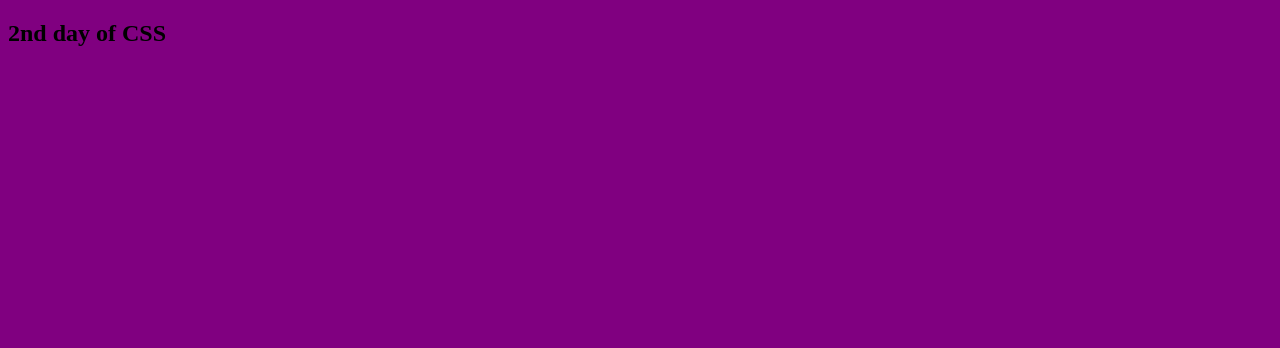
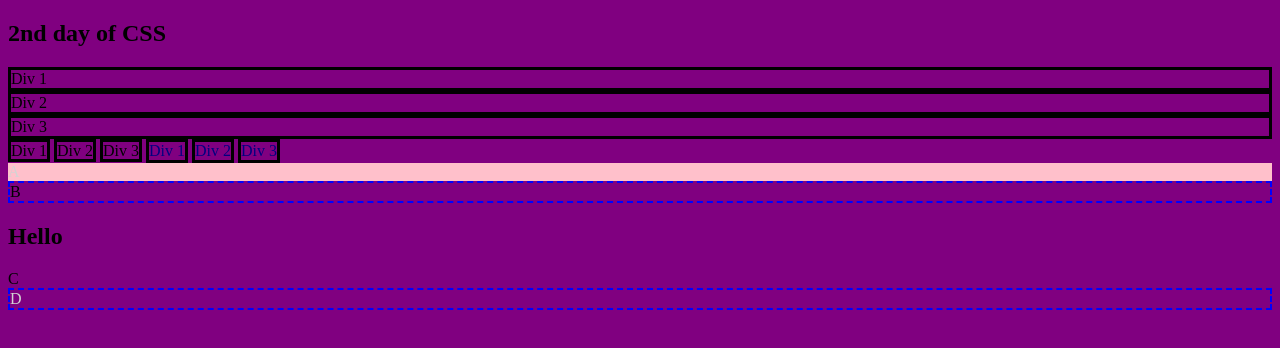
Before and after one commit to ZoeLeBlanc/CSS1, a plain HTML site: page css2.html in a window 1280 px wide. Drawn offline with Linux system fonts and the light colour scheme.

Commit message:
updates:

```diff
--- a/css2.css
+++ b/css2.css
@@ -1,3 +1,32 @@
 body {
 	background-color: purple;
 }
+
+div {
+	border: 3px solid black;
+}
+
+.div-block {
+	display: block;
+}
+
+.div-inline {
+	display: inline;
+}
+
+.div-inline-block {
+	display: inline-block;
+	color: navy;
+}
+
+article section:nth-of-type(even){
+	border: 2px dashed blue;
+}
+
+article section:nth-child(odd){
+	color: lightgrey;
+}
+
+article section:first-of-type{
+	background-color: pink;
+}
--- a/css2.html
+++ b/css2.html
@@ -6,5 +6,26 @@
 </head>
 <body>
 <h2>2nd day of CSS</h2>
+
+<div class="div-block">Div 1</div>
+<div class="div-block">Div 2</div>
+<div class="div-block">Div 3</div>
+<!-- Inline = margins work only horizontally (left and right) Padding works on all 4 sides - top and bottom may bleed. Can't place width or height -->
+<div class="div-inline">Div 1</div>
+<div class="div-inline">Div 2</div>
+<div class="div-inline">Div 3</div>
+
+<div class="div-inline-block">Div 1</div>
+<div class="div-inline-block">Div 2</div>
+<div class="div-inline-block">Div 3</div>
+
+<article>
+	<section>A</section>
+	<section>B</section>
+	<h1>Hello</h1>
+	<section>C</section>
+	<section>D</section>
+
+</article>
 </body>
 </html>
```
